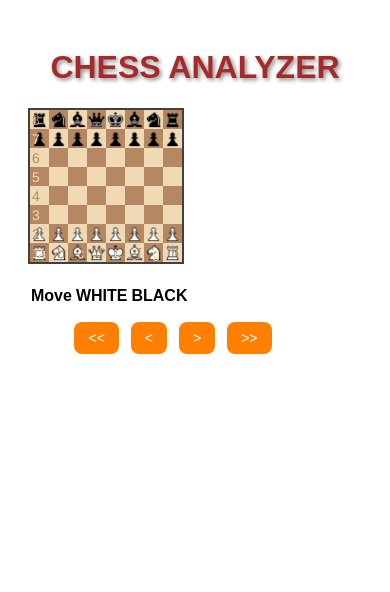
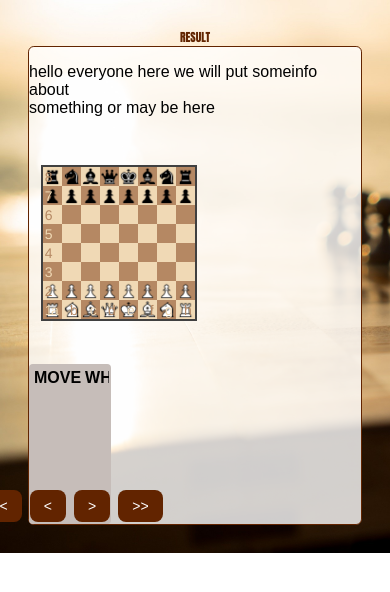
Before and after one commit to sandeep007869/chessanalyser, a Flask app: page /board in a window 390 px wide. Shown: the top 592 px of the page. Run offline with Flask 3, Linux system fonts and the light colour scheme; data that the repository does not hold is empty.

Commit message:
background and some css changes to make it look better and responsive

```diff
--- a/templates/board.html
+++ b/templates/board.html
@@ -16,10 +16,15 @@
             font-family: Arial;
             padding: 20px;
         }
+        .body{
+            background-image: url("{{ url_for('static', filename='pieces/chessbackground.jpg') }}");
+            background-repeat: no-repeat;
+            background-size: cover;
+        }
                 button {
             border: none;
             border-radius: 8px;
-            background: #ff8000;
+            background:rgb(98, 36, 0);
             color: white;
             padding: 8px 14px;
             font-size: 14px;
@@ -37,19 +42,28 @@
             gap: 20px;
             align-items: flex-start;
             flex-wrap: wrap;
+            background-color: blanchedalmond;
+            background-color: rgba(255, 255, 255, 0.8);
+            border-color:rgb(98, 36, 0);
+            border-style: solid ;
+            border-width: 0.1vw;
+            border-radius: 1.5vw;
         }
 
         #board {
             width: 100%;
-            max-width: 650px;
+            max-width: 600px;
             aspect-ratio: 1/1;
+            padding: 3vw;
         }
 
         .moves {
             width: 100%;
-            max-height: 400px;
+            height: 100%;
             overflow-y: auto;
             display: block;
+            padding-top: 3vwS;
+            border-radius: 0.5vw;
         }
         .move {
             cursor: pointer;
@@ -61,7 +75,7 @@
         }
 
         .move:hover {
-            background: #eee;
+            background: rgba(104, 3, 3, 0.232);
         }
 
 
@@ -71,11 +85,12 @@
             gap: 12px;
 
         }
-        h1{
-            color:brown;
-            text-shadow : 2px 2px 4px #898989;
+         h3{
+            color:rgb(98, 36, 0);
+            font-family: Impact, Haettenschweiler, 'Arial Narrow Bold', sans-serif;
+            font-size: 3vw;
             text-align: center;
-
+            margin: auto;
         }
         .moves-section {
             display: flex;
@@ -87,26 +102,33 @@
         .controls {
             display: flex;
             justify-content: center;
-            gap: 12px;
+            gap: 5%;
             margin-top: 5%;
         }
         .movediv {
             display: flex;
             flex-direction: column;
             align-items: center;
-            height: 40%;
-            width: 90%;
-            max-width: 290px;
+            background-color: rgb(198, 189, 185);
+            max-width: 20vw;
+            max-height: 40vw;
+            aspect-ratio: 1/2;
+            margin-top: 3vw;
+            padding: 0.5vw;
+            border-color:rgb(98, 36, 0);
+            border-radius: 1vw;
+
         }
 
     </style>
 </head>
 
-<body>
+<body Class="body">
 
-<h1><B>CHESS ANALYZER</B></h1>
+<h3><B>RESULT</B></h3>
 
 <div class="container" action="/board" method="post" enctype="multipart/form-data">
+    <p>hello everyone here we will put someinfo about <br>something or may be here</p>
 
     <!-- Chessboard -->
     <div>
@@ -118,7 +140,7 @@
         <table id="movesList" class="moves">
         <thead>
             <tr>
-                <th>Move</th>
+                <th>MOVE</th>
                 <th>WHITE</th>
                 <th>BLACK</th>
             </tr>
```
Also changed, not shown: templates/index.html (+53 -23 lines), static/pieces/chessbackground.jpg (added).
